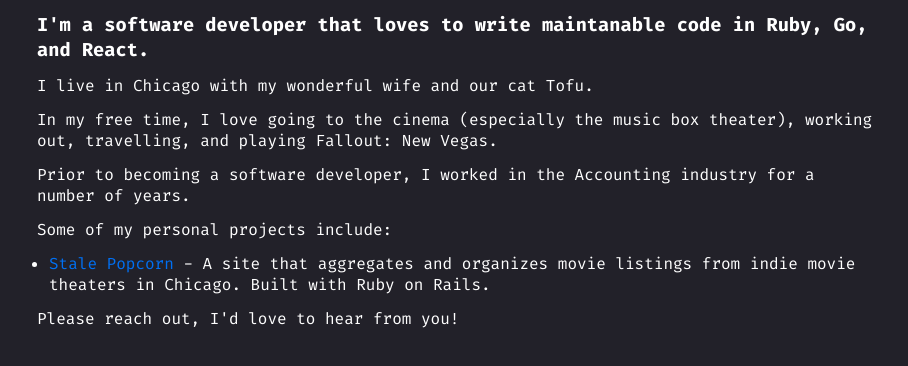
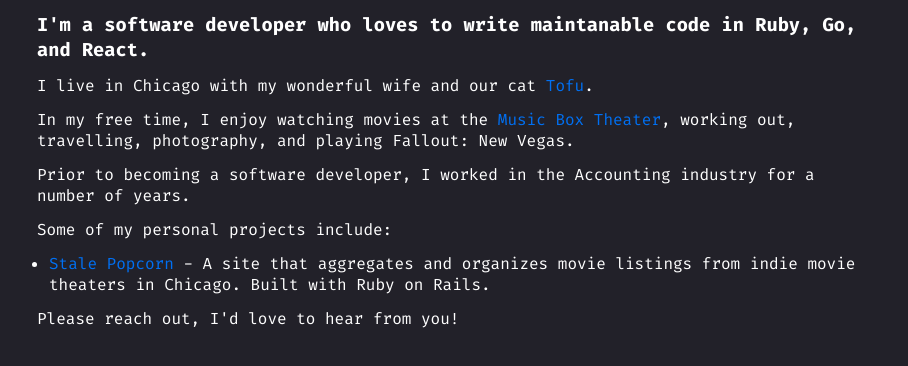
Before and after one commit to nick-symon/nick-symon.github.io, a plain HTML site: page index.html in a window 1280 px wide. Shown: the part 356-722 px from the top of the page, without its empty margins (183-1091 px from the left). Drawn offline with Linux system fonts and the light colour scheme.

Commit message:
update page content

```diff
--- a/index.html
+++ b/index.html
@@ -25,9 +25,9 @@
       </div>
     </div>
     <h1 class="main-header">Hi, I'm Nick!</h1>
-    <h3>I'm a software developer that loves to write maintanable code in Ruby, Go, and React.</h3>
-    <p>I live in Chicago with my wonderful wife and our cat Tofu.</p>
-    <p>In my free time, I love going to the cinema (especially the music box theater), working out, travelling, and playing Fallout: New Vegas.</p>
+    <h3>I'm a software developer who loves to write maintanable code in Ruby, Go, and React.</h3>
+    <p>I live in Chicago with my wonderful wife and our cat <a href="https://www.instagram.com/extrafirm_tofucat?igsh=MWIycmdhYWFqYzNteQ==" target="_blank">Tofu</a>.</p>
+    <p>In my free time, I enjoy watching movies at the  <a href="https://musicboxtheatre.com/" target="_blank">Music Box Theater</a>, working out, travelling, photography, and playing Fallout: New Vegas.</p>
     <p>Prior to becoming a software developer, I worked in the Accounting industry for a number of years.</p>
     <p>Some of my personal projects include:</p>
     <ul>
```
